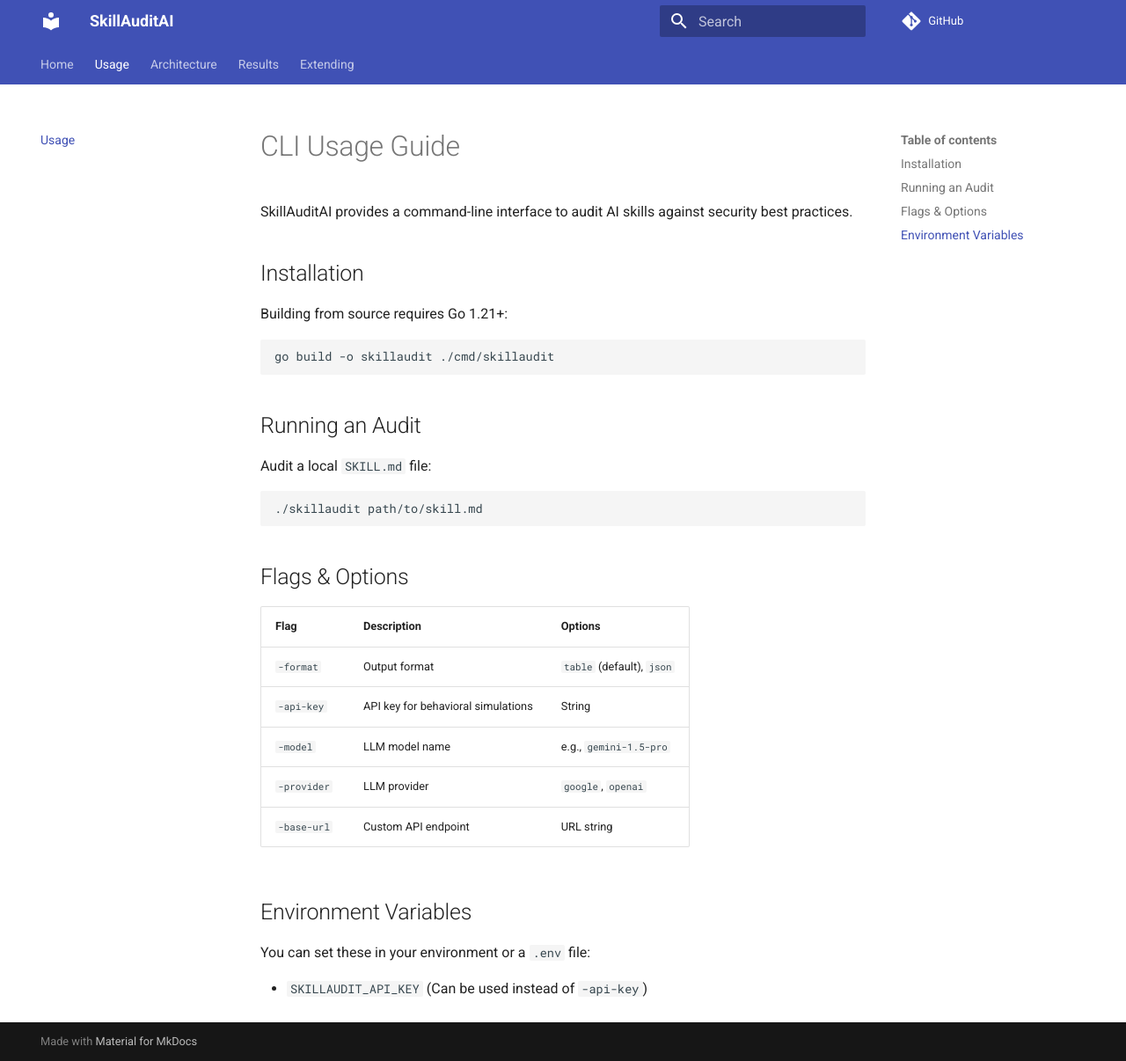
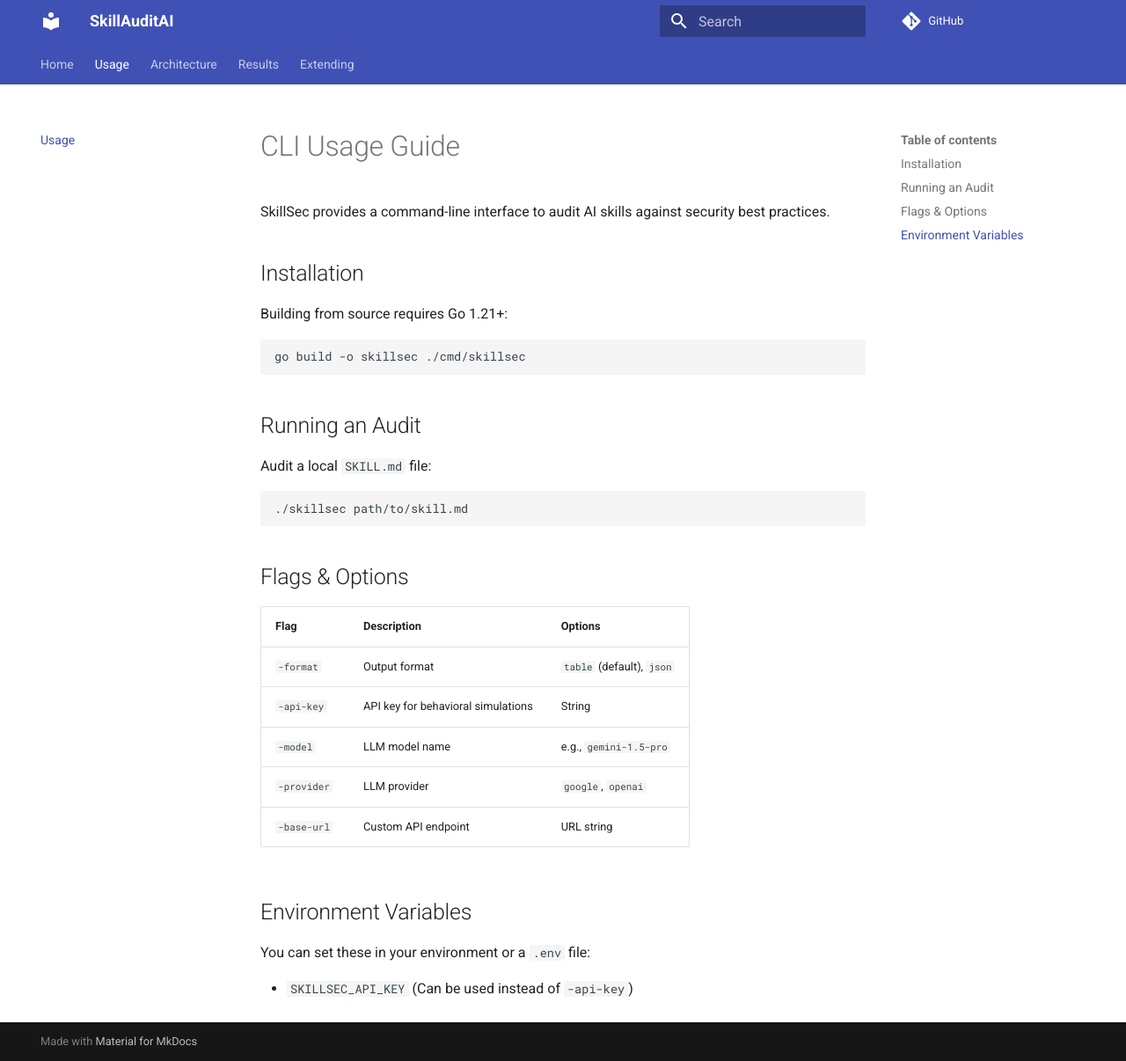
Before and after one commit to albertowar/skillsec, an MkDocs documentation site: the page built from docs/usage.md, in a window 1280 px wide and 1206 px high. Shown: the whole window at 88% size. Built offline with MkDocs 1.6.1 and Material for MkDocs 9.7.7, drawn with Linux system fonts in a browser that asks for light colours; comment, search, counter and statistics services are not loaded.

Commit message:
feat: update env vars and CLI display to SkillSec

````diff
--- a/docs/usage.md
+++ b/docs/usage.md
@@ -1,13 +1,13 @@
 # CLI Usage Guide
 
-SkillAuditAI provides a command-line interface to audit AI skills against security best practices.
+SkillSec provides a command-line interface to audit AI skills against security best practices.
 
 ## Installation
 
 Building from source requires Go 1.21+:
 
 ```bash
-go build -o skillaudit ./cmd/skillaudit
+go build -o skillsec ./cmd/skillsec
 ```
 
 ## Running an Audit
@@ -15,7 +15,7 @@ go build -o skillaudit ./cmd/skillaudit
 Audit a local `SKILL.md` file:
 
 ```bash
-./skillaudit path/to/skill.md
+./skillsec path/to/skill.md
 ```
 
 ## Flags & Options
@@ -32,4 +32,4 @@ Audit a local `SKILL.md` file:
 
 You can set these in your environment or a `.env` file:
 
-- `SKILLAUDIT_API_KEY` (Can be used instead of `-api-key`)
+- `SKILLSEC_API_KEY` (Can be used instead of `-api-key`)
````
Also changed, not shown: README.md (+6 -6 lines), 1 other file.
